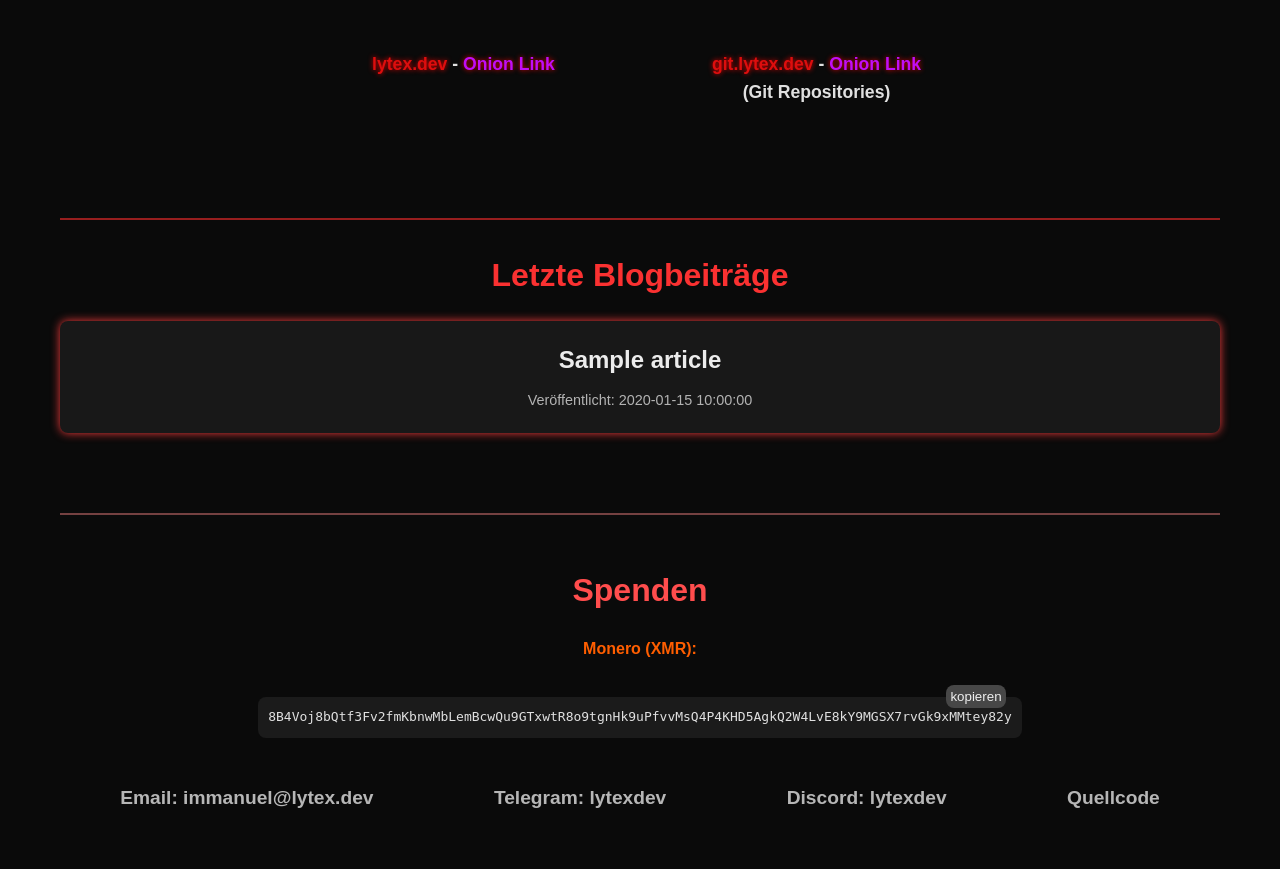
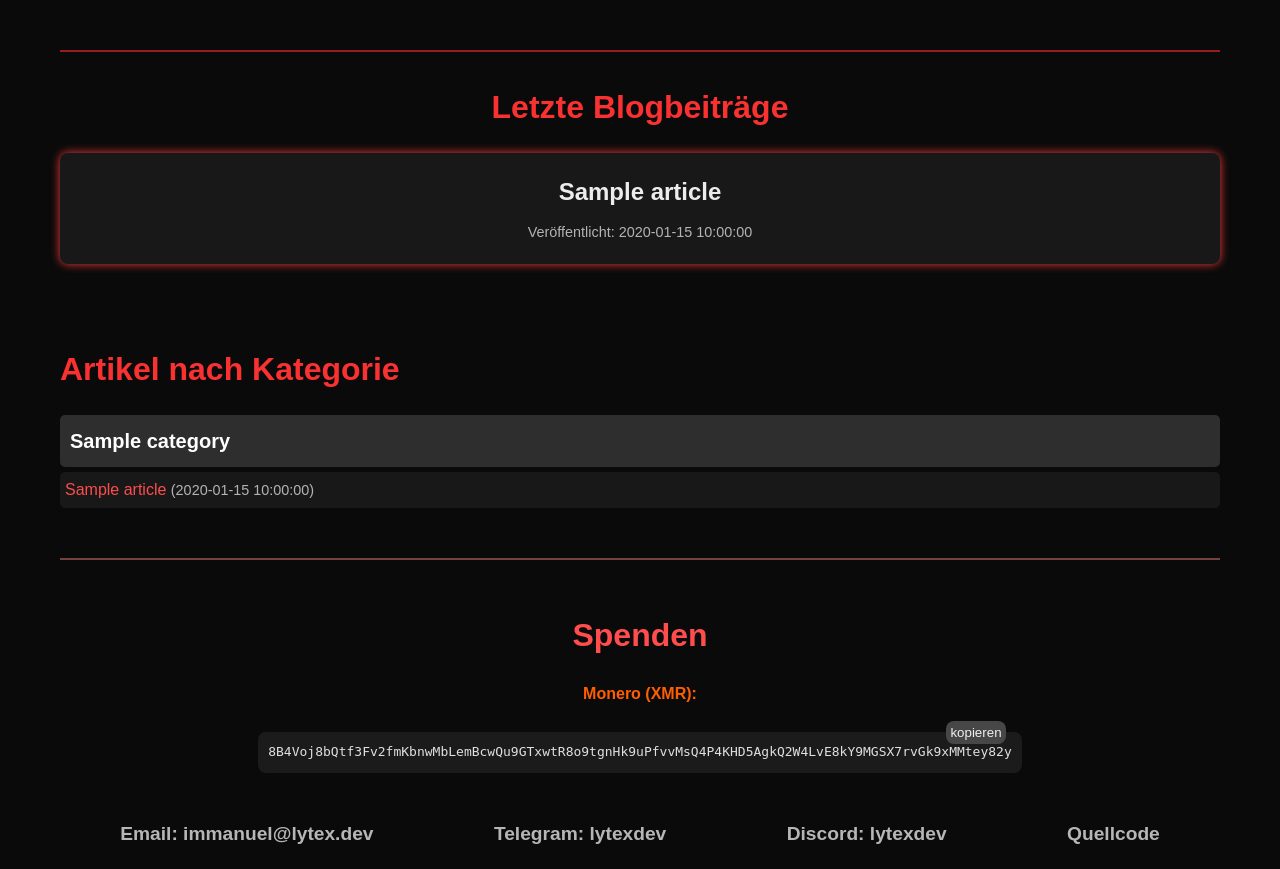
Before and after one commit to lytexdev/lytex.dev, a Flask app: template templates/index.html in a window 1280 px wide. Shown: the part 78-947 px from the top of the page. Before the commit the page ends 886 px from the top, so only its background shows below. Run offline with Flask 3, Linux system fonts and the light colour scheme; the template is opened without the code that fills it: most values are stand-ins (such as "Sample title", 1, 10 or a date in 2020); some web fonts are replaced.

Commit message:
Refactoring

```diff
--- a/app.py
+++ b/app.py
@@ -1,4 +1,5 @@
 from flask import Flask, jsonify, render_template, Response, send_from_directory, abort, url_for
+from collections import defaultdict, OrderedDict
 from markdown2 import markdown
 from datetime import datetime
 import json
@@ -13,10 +14,27 @@ def load_metadata():
     with open(METADATA_PATH, 'r') as f:
         return json.load(f)
 
+
 @app.route('/')
 def index():
     metadata = load_metadata()
-    return render_template('index.html', articles=metadata)
+
+    latest_articles = sorted(metadata, key=lambda x: x["created_at"], reverse=True)[:4]
+    categorized_articles = defaultdict(list)
+
+    for article in metadata:
+        category = article["filepath"].split("/")[0]
+        categorized_articles[category].append(article)
+
+    ordered_categories = OrderedDict()
+    if "Privacy-Security" in categorized_articles:
+        ordered_categories["Privacy-Security"] = categorized_articles.pop("Privacy-Security")
+
+    for category in sorted(categorized_articles.keys()):
+        ordered_categories[category] = categorized_articles[category]
+
+    return render_template('index.html', articles=latest_articles, categories=ordered_categories)
+
 
 @app.route('/<path:subpath>')
 def show_article(subpath):
@@ -115,6 +133,6 @@ def set_security_headers(response):
 
 if __name__ == "__main__":
     try:
-        app.run(debug=True, host='0.0.0.0', port=5000)
+        app.run(host='0.0.0.0', port=5000, debug=False)
     except Exception as e:
         app.logger.error(f"An error occurred: {e}")
--- a/static/main.css
+++ b/static/main.css
@@ -36,17 +36,6 @@ body {
     color: #dddddd;
     font-size: 1.2em;
     margin-top: 10px;
-}
-
-.public-services {
-    text-align: center;
-    margin-bottom: 7rem;
-}
-
-.public-services h2 {
-    font-size: 2em;
-    color: #fa3131;
-    margin-bottom: 20px;
 }
 
 .service-list {
@@ -89,7 +78,7 @@ body {
     border-top: 2px solid #971e1e;
 }
 
-.article-list h2 {
+h2 {
     font-size: 2em;
     color: #fa3131;
     margin-bottom: 20px;
@@ -173,10 +162,6 @@ body {
     text-align: center;
 }
 
-.donation-item h4 {
-    margin-bottom: 10px;
-}
-
 .donation-item p {
     color: #e0e0e0;
     font-family: monospace;
@@ -214,6 +199,10 @@ body {
 
     .contact {
         flex-direction: column;
+    }
+
+    .copy-button {
+        transform: unset;
     }
 }
 
@@ -282,3 +271,43 @@ body {
     color: #ff6666;
     transform: rotate(-3deg);
 }
+
+
+
+
+.categorized-articles {
+    margin-top: 40px;
+}
+
+.category {
+    margin-bottom: 20px;
+}
+
+.category h3 {
+    font-size: 20px;
+    color: #fff;
+    background-color: #2e2e2e;
+    padding: 10px;
+    border-radius: 5px;
+}
+
+.category ul {
+    list-style: none;
+    padding: 0;
+}
+
+.category li {
+    margin: 5px 0;
+    padding: 5px;
+    border-radius: 5px;
+    background-color: #181818;
+}
+
+.category a {
+    text-decoration: none;
+    color: #fc4d4d;
+}
+
+.category a:hover {
+    text-decoration: underline;
+}
--- a/templates/index.html
+++ b/templates/index.html
@@ -45,24 +45,8 @@
             <b>We love privacy ;)</b>
         </header>
 
-        <section class="public-services">
-            <div class="service-list">
-                <div class="service-item">
-                    <a href="https://lytex.dev" target="_blank">lytex.dev</a> -
-                    <a class="tor-version-link" href="http://sad4k54yg2gevlhel3sdtaw2wbreqlkbfsueihjpoxcas2o73ne5kbad.onion"
-                        target="_blank">Onion Link</a>
-                </div>
-                <div class="service-item">
-                    <a href="https://git.lytex.dev" target="_blank">git.lytex.dev</a> -
-                    <a class="tor-version-link" href="http://nvg5ceqis2jt5zozfpoe543xth6t42of64lvbyon6ceskn6ky5ovs3ad.onion"
-                        target="_blank">Onion Link</a>
-                    <p>(Git Repositories)</p>
-                </div>
-            </div>
-        </section>
-
         <section class="article-list">
-            <h2>Letzte Blogbeiträge</h2>
+            <h2>Letzte Blogbeiträge</h2>
             <div class="article-cards">
                 {% for article in articles %}
                 <a class="article-card" href="{{ url_for('show_article', subpath=article.filepath) }}">
@@ -73,6 +57,23 @@
                 </a>
                 {% endfor %}
             </div>
+        </section>
+
+        <section class="categorized-articles">
+            <h2>Artikel nach Kategorie</h2>
+            {% for category, articles in categories.items() %}
+            <div class="category">
+                <h3>{{ category }}</h3>
+                <ul>
+                    {% for article in articles %}
+                    <li>
+                        <a href="{{ url_for('show_article', subpath=article.filepath) }}">{{ article.title }}</a>
+                        <span class="article-date">({{ article.created_at }})</span>
+                    </li>
+                    {% endfor %}
+                </ul>
+            </div>
+            {% endfor %}
         </section>
 
         <section class="donations">
```
Also changed, not shown: articles/Linux/Linux-Server-Einrichtung.md (renamed from articles/Security/Linux-Server-Absichern.md, +1 -1 lines), data/articles.json (+5 -5 lines), articles/Privacy-Security/2FA.md (renamed from articles/Security/2FA.md), articles/Privacy-Security/Browser-Fingerprinting.md (renamed from articles/Security/Browser-Fingerprinting.md), articles/Privacy-Security/VPN.md (renamed from articles/Security/VPN.md).
